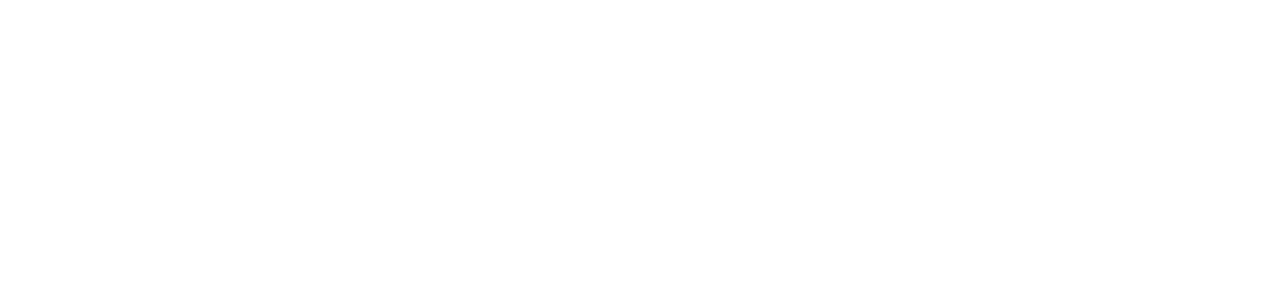
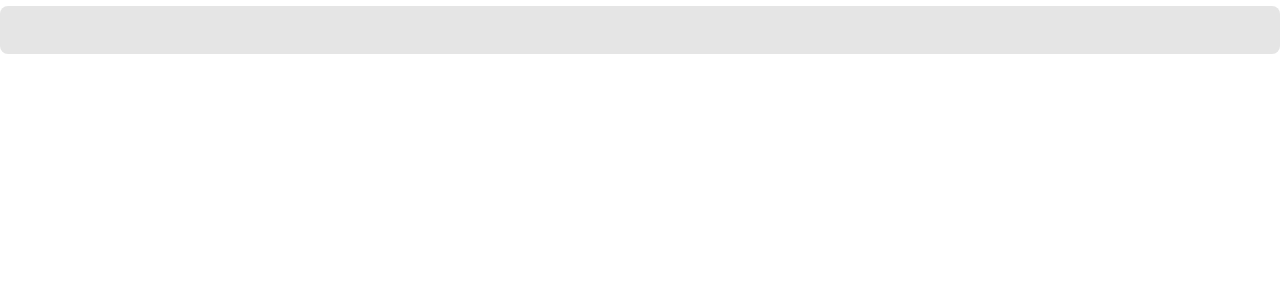
Before and after one commit to Alexinzunzav/helena-ui, a Next.js app: page / in a window 1280 px wide. Shown: the top 300 px of the page. Built offline with nearby package versions, Linux system fonts and the light colour scheme.

Commit message:
text inputs added

```diff
--- a/src/app/globals.css
+++ b/src/app/globals.css
@@ -22,13 +22,22 @@
 /* Buttons */
 
 .primary_btn {
-  @apply font-ibm-plex font-normal bg-h_primary rounded-lg text-h_text_light hover:bg-h_primary_hover focus:outline focus:outline-blue-500 focus:outline-offset-4 focus:outline-4 disabled:bg-h_primary_disabled disabled:text-h_text_light_disabled ;
+  @apply font-ibm_plex font-normal bg-h_primary rounded-lg text-h_text_light
+  hover:bg-h_primary_hover
+  focus:outline focus:outline-blue-500 focus:outline-4
+  disabled:bg-h_primary_disabled disabled:text-h_text_light_disabled ;
 }
 .secondary_btn {
-  @apply font-ibm-plex font-medium bg-h_secondary rounded-lg text-h_text_dark hover:bg-h_secondary_hover disabled:bg-h_secondary_disabled disabled:text-h_text_light_disabled focus:outline focus:outline-blue-500 focus:outline-offset-4 focus:outline-4;
+  @apply font-ibm_plex font-medium bg-h_secondary rounded-lg text-h_text_dark
+  hover:bg-h_secondary_hover
+  disabled:bg-h_secondary_disabled disabled:text-h_text_light_disabled
+  focus:outline focus:outline-blue-500 focus:outline-4;
 }
 .terciary_btn {
-  @apply font-ibm-plex font-medium bg-transparent rounded-lg text-h_text_dark hover:bg-h_terciary_hover disabled:text-h_text_light_disabled focus:outline focus:outline-blue-500 focus:outline-offset-4 focus:outline-4;
+  @apply font-ibm_plex font-medium bg-transparent rounded-lg text-h_text_dark
+  hover:bg-h_terciary_hover
+  disabled:text-h_text_light_disabled
+  focus:outline focus:outline-blue-500 focus:outline-4;
 }
 .sm_btn {
   @apply px-4 py-1;
@@ -44,7 +53,7 @@
 /* Chip */
 
 .chip {
-  @apply font-ibm-plex font-normal px-2 py-1 rounded-3xl w-fit;
+  @apply font-ibm_plex font-normal  text-h_text_dark px-2 py-1 rounded-3xl w-fit;
 }
 .chip_yellow{
   @apply bg-h_yellow;
@@ -64,3 +73,46 @@
 .chip_white{
   @apply bg-h_white;
 }
+
+
+
+/* Text Input */
+
+.input_container {
+  @apply flex flex-col gap-1.5;
+}
+
+.input_label {
+  @apply font-ibm_plex font-medium text-h_text_dark;
+}
+.input {
+  @apply font-ibm_plex text-h_text_dark bg-neutral-200 rounded-lg
+  active:outline active:outline-blue-500 active:outline-offset-0
+  focus:outline focus:outline-blue-500 focus:outline-4
+  disabled:bg-neutral-100;
+}
+.sm_label {
+  @apply text-sm;
+}
+.md_label {
+  @apply text-base;
+}
+.lg_label {
+  @apply text-lg;
+}
+.input::placeholder {
+  @apply font-ibm_plex
+  disabled:text-neutral-300;
+}
+.input_helpText {
+  @apply font-ibm_plex font-normal text-xs text-neutral-600;
+}
+.sm_input {
+  @apply px-4 py-1.5;
+}
+.md_input {
+  @apply px-4 py-3;
+}
+.lg_input {
+  @apply px-6 py-4;
+}
--- a/src/app/page.js
+++ b/src/app/page.js
@@ -1,9 +1,10 @@
+import TextInput from "@/components/TextInput";
 
 export default function Home() {
 
   return (
     <>
-
+    <TextInput />
     </>
   )
 }
--- /dev/null
+++ b/src/components/TextInput.jsx
@@ -0,0 +1,36 @@
+'use client'
+import { useEffect, useState } from 'react';
+import '../app/globals.css'
+
+export default function TextInput({ labelText, placeholderText, helpText, id, name, state, size }) {
+
+     //Set the size class for inputs
+    const textInputSizeClass = size === 'sm' ? 'sm_input sm_label' : size === 'lg' ? 'lg_input lg_label' : 'md_input md_label';
+
+    const textInputClass = `input ${textInputSizeClass}`;
+
+    const [isDisabled, setIsDisabled] = useState(false);
+
+
+    useEffect(() => {
+        {state === 'disabled' ? setIsDisabled(true) : setIsDisabled(false)}
+    }, [state]);
+
+    return(
+        <div className='input_container'>
+            <label className={`input_label ${ size === 'sm' ? 'sm_label' : size === 'lg' ? 'lg_label' : 'md_label'}`} for={id}>{labelText}</label>
+
+            <input
+            type='text'
+            className={textInputClass}
+            id={id}
+            name={name}
+            placeholder={placeholderText}
+            disabled={isDisabled}></input>
+
+            <span
+            className='input_helpText'>{helpText}</span>
+        </div>
+
+    );
+}
--- a/tailwind.config.js
+++ b/tailwind.config.js
@@ -7,7 +7,7 @@
   ],
   theme: {
     fontFamily: {
-      'ibm-plex': ['IBM Plex Sans', 'sans'],
+      'ibm_plex': ['IBM Plex Sans', 'sans'],
     },
     extend: {
       backgroundImage: {
```
Also changed, not shown: 1 other file (tests, documents, lock files or other folders).
